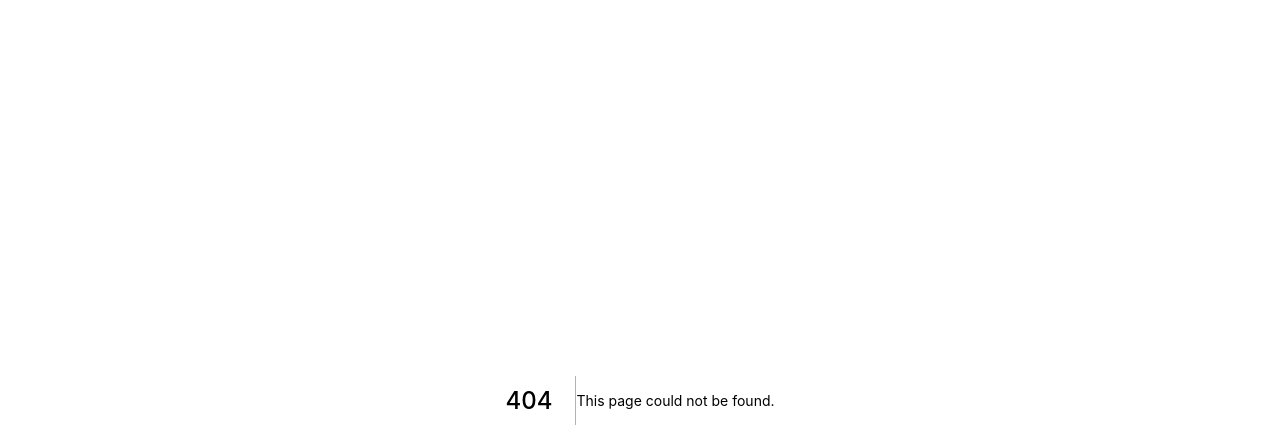
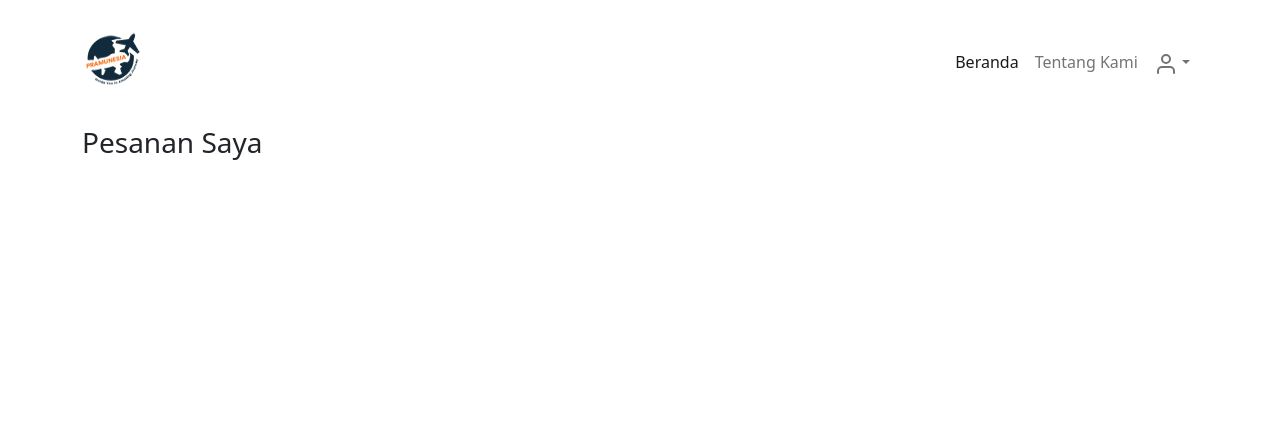
Before and after one commit to umarshd/pramunesia, a Next.js app: page /riwayat-pemesanan in a window 1280 px wide. Before the commit this address had no page. Shown: the top 448 px of the page. Built offline with nearby package versions, Linux system fonts and the light colour scheme.

Commit message:
create draft halaman riwayat-pemesanan

```diff
--- /dev/null
+++ b/pages/riwayat-pemesanan/index.jsx
@@ -0,0 +1,12 @@
+import React from 'react';
+import Navigation from '../../components/afterlogin/navbar';
+
+export default function BookingHistory() {
+  return (
+    <div className="container mx-auto">
+      <Navigation />
+      <h3>Pesanan Saya</h3>
+
+    </div>
+  );
+}
```
Also changed, not shown: pages/user-choose-page/index.jsx (+5 -5 lines), 1 other file (tests, documents, lock files or other folders).
